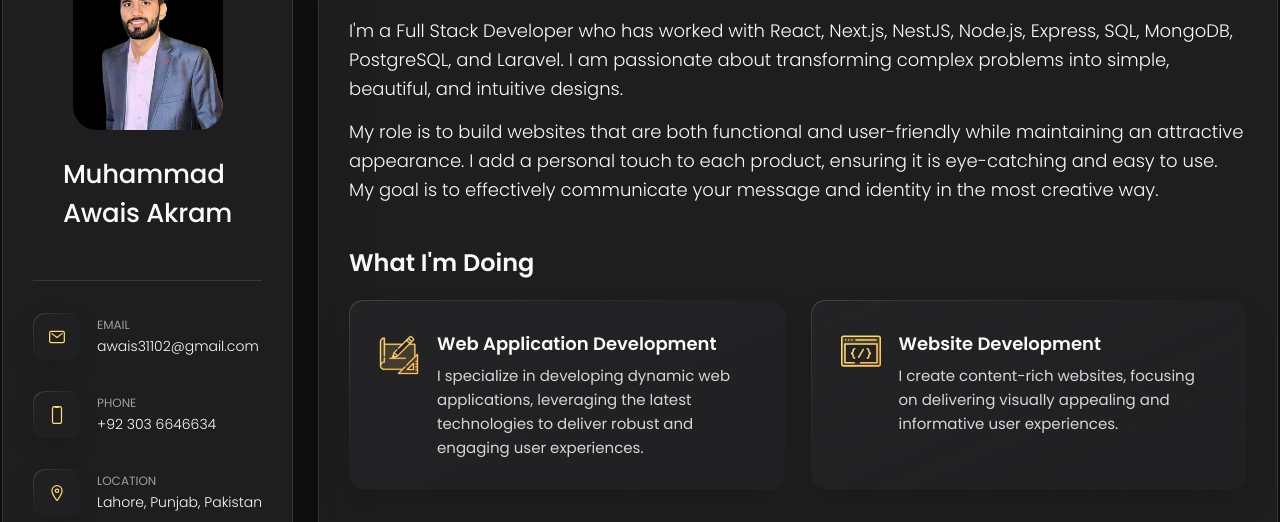
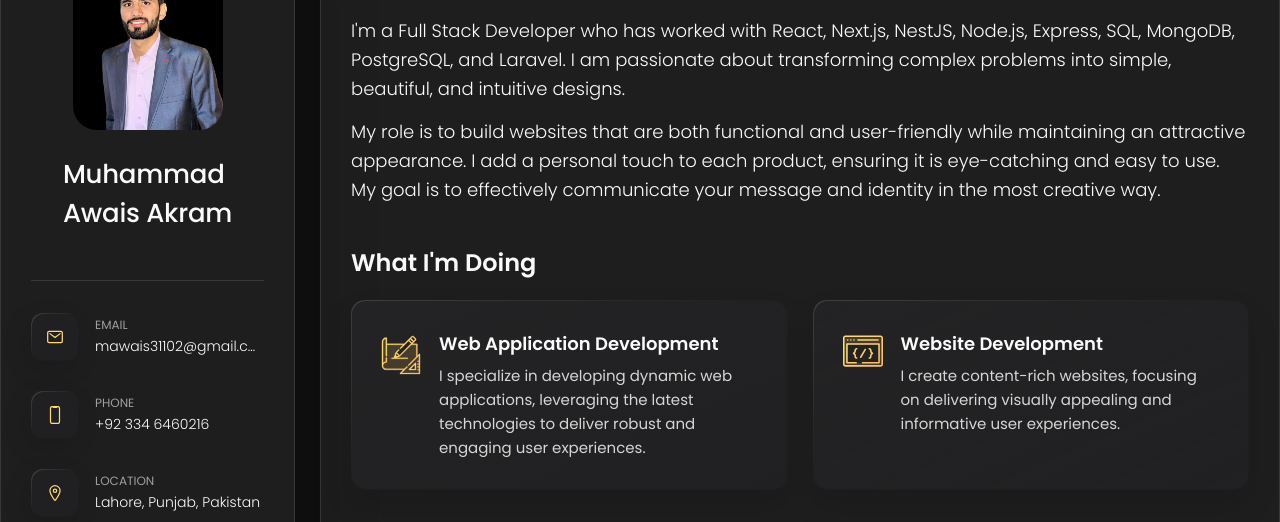
Before and after one commit to 31102/awais_portfolio, a plain HTML site: page index.html in a window 1280 px wide. Shown: the part 162-684 px from the top of the page. Drawn offline with nearby package versions, Linux system fonts and the light colour scheme.

Commit message:
contact info changed

```diff
--- a/index.html
+++ b/index.html
@@ -80,8 +80,8 @@
               <div class="contact-info">
                 <p class="contact-title">Email</p>
 
-                <a href="mailto:awais31102@gmail.com" class="contact-link"
-                  >awais31102@gmail.com</a
+                <a href="mailto:mawais31102@gmail.com" class="contact-link"
+                  >mawais31102@gmail.com</a
                 >
               </div>
             </li>
@@ -95,7 +95,7 @@
                 <p class="contact-title">Phone</p>
 
                 <a href="tel:+923036646634" class="contact-link"
-                  >+92 303 6646634</a
+                  >+92 334 6460216</a
                 >
               </div>
             </li>
@@ -413,7 +413,7 @@
                   <h4 class="h4 timeline-item-title">
                     Full Stack Developer - Fusion Tech
                   </h4>
-                  <p>1 Year Exp</p>
+                  <p>1.7 Year Exp</p>
                 </div>
 
                 <span>July 2023 — Present</span>
```
